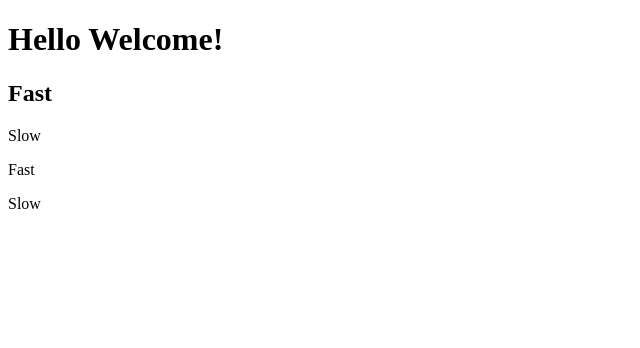
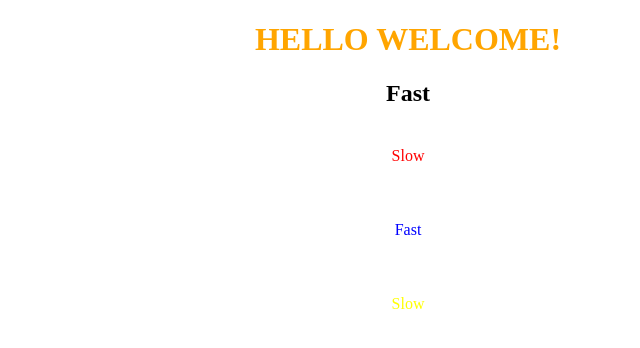
Before and after one commit to paulinastefanska/learning-git-2, a plain HTML site: page index.html in a window 1280 px wide. Shown: the whole page, without its empty margins (0-640 px from the left). Drawn offline with nearby package versions, Linux system fonts and the light colour scheme; files that its build step writes are made by us from their sources.

Commit message:
Add classes and add style to css

```diff
--- a/index.html
+++ b/index.html
@@ -2,13 +2,14 @@
 <html lang="en">
 	<head>
 		<meta charset="UTF-8">
+		<link rel="stylesheet" type="text/css" href="style.css">
 		<title>Company name</title>
 	</head>
 	<body class="body">
 		<h1 class="heading">Hello Welcome!</h1>
 		<h2>Fast</h2>
-		<p>Slow</p>
-		<p>Fast</p>
-		<p>Slow</p>
+		<p class="first">Slow</p>
+		<p class="second">Fast</p>
+		<p class="third">Slow</p>
 	</body>
 </html>
--- a/sass/style.scss
+++ b/sass/style.scss
@@ -0,0 +1,20 @@
+.body {
+	max-width: 800px;
+	text-align: center;
+}
+.heading {
+	color: orange;
+	text-transform: uppercase;
+}
+.first, .second, .third {
+	padding: 20px;
+}
+.first {
+	color: red;
+}
+.second {
+	color: blue;
+}
+.third {
+	color: yellow;
+}
```
